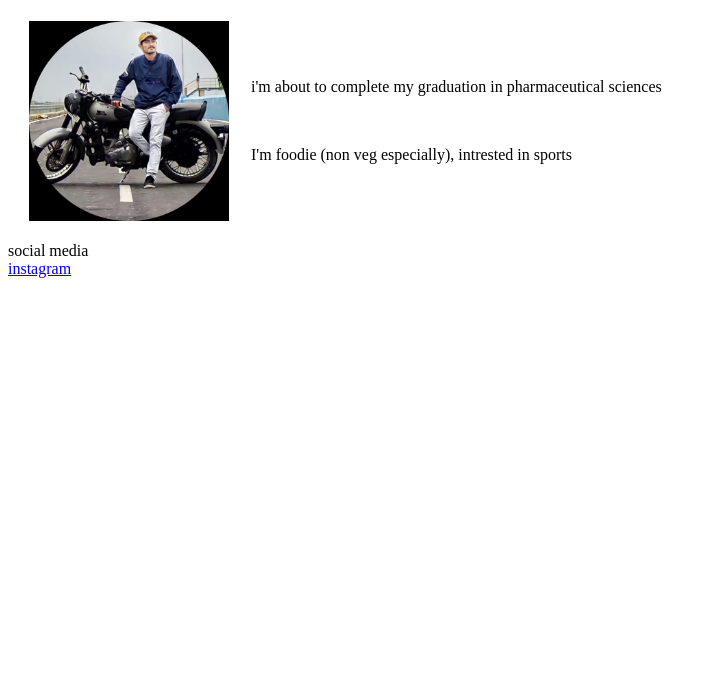
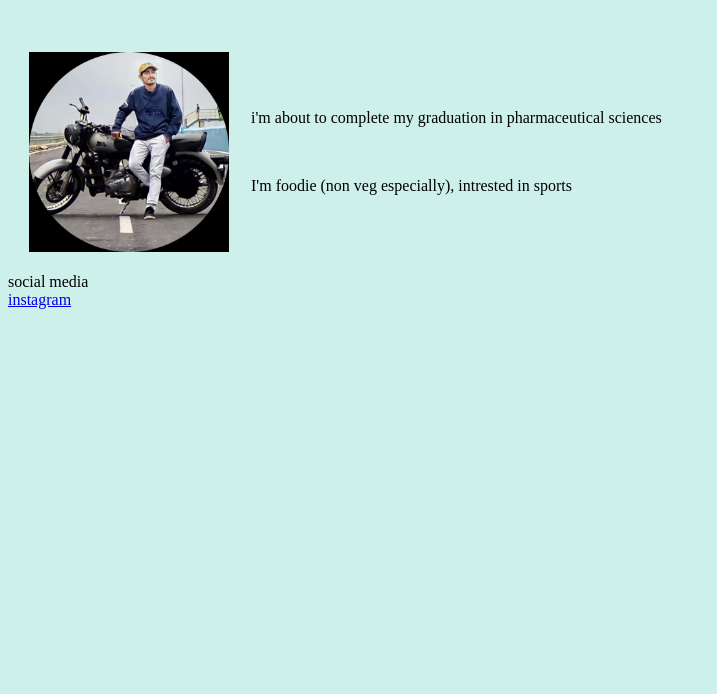
Before and after one commit to rmnithish02/Praveen, a plain HTML site: page index.html in a window 1280 px wide. Shown: the part 106-800 px from the top of the page, without its empty margins (0-717 px from the left). Drawn offline with Linux system fonts and the light colour scheme.

Commit message:
Add files via upload

```diff
--- a/index.html
+++ b/index.html
@@ -1,8 +1,9 @@
-<html>lang="en"
+<html>
 
 <head>
   <meta charset=utf-8" />
   <title>P.Praveen</title>
+  <link rel="stylesheet" href="css/style.css">
 </head>
 
 <body>
```
